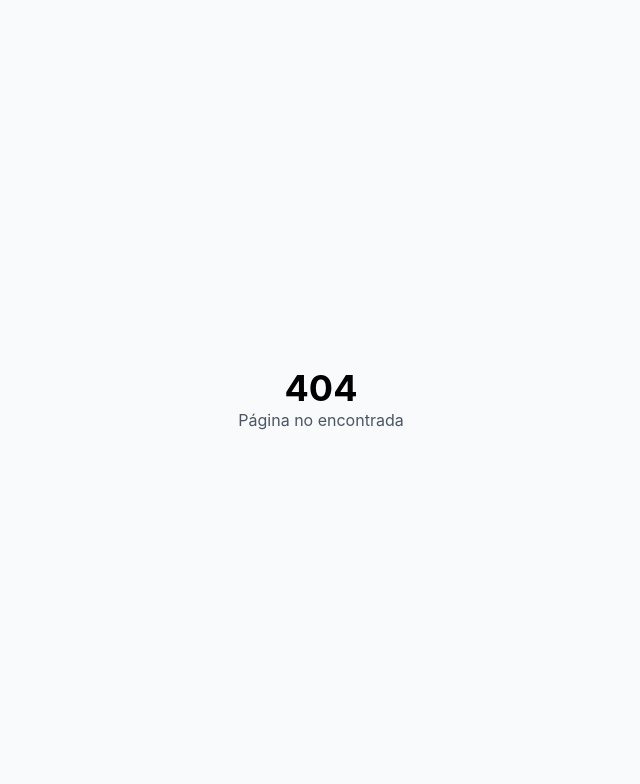
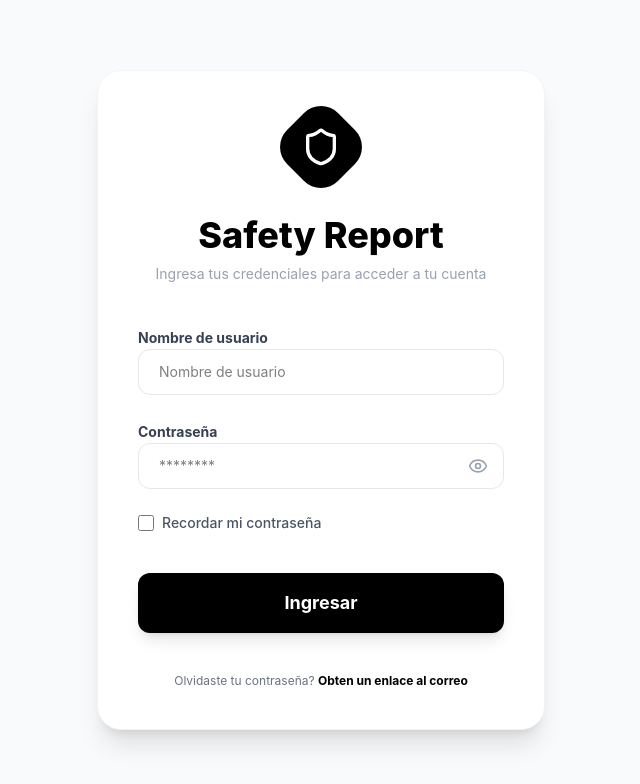
Before and after one commit to cabonifaz/maximlian3_frontend, a React (Vite) app: page /login in a window 1280 px wide. Before the commit this address had no page. Shown: the top 784 px of the page, without its empty margins (319-959 px from the left). Built offline with nearby package versions, Linux system fonts and the light colour scheme.

Commit message:
SRC-F1-004: feat: implement authentication pages and login routing integration

```diff
--- /dev/null
+++ b/src/pages/Auth/LoginPage.tsx
@@ -0,0 +1,133 @@
+import { useState } from "react";
+import { useForm } from "react-hook-form";
+import { zodResolver } from "@hookform/resolvers/zod";
+import * as z from "zod";
+import { useNavigate, Link } from "react-router";
+import { Eye, EyeOff, Shield } from "lucide-react";
+
+const loginSchema = z.object({
+  username: z.string().min(1, "El nombre de usuario es requerido"),
+  password: z.string().min(1, "La contraseña es requerida"),
+  rememberMe: z.boolean(),
+});
+
+type LoginFormData = z.infer<typeof loginSchema>;
+
+export default function LoginPage() {
+  const [showPassword, setShowPassword] = useState(false);
+  const navigate = useNavigate();
+
+  const {
+    register,
+    handleSubmit,
+    formState: { errors },
+  } = useForm<LoginFormData>({
+    resolver: zodResolver(loginSchema),
+    defaultValues: {
+      username: "",
+      password: "",
+      rememberMe: false,
+    },
+  });
+
+  const onSubmit = async (data: LoginFormData) => {
+    console.log("Login attempt:", data);
+    // After successful login simulation, go to role selection
+    navigate("/select-role");
+  };
+
+  return (
+    <div className="min-h-screen flex items-center justify-center bg-gray-50 p-4">
+      <div className="bg-brand-white w-full max-w-md p-10 rounded-3xl shadow-xl border border-gray-100 flex flex-col items-center animate-in fade-in zoom-in-95 duration-300">
+        {/* Logo */}
+        <div className="bg-brand-black p-4 rounded-3xl rotate-45 mb-8">
+          <Shield className="text-brand-white w-10 h-10 -rotate-45" />
+        </div>
+
+        <h1 className="text-4xl font-extrabold text-brand-black mb-2">
+          Safety Report
+        </h1>
+        <p className="text-gray-400 text-center text-sm mb-10 leading-relaxed px-4">
+          Ingresa tus credenciales para acceder a tu cuenta
+        </p>
+
+        <form onSubmit={handleSubmit(onSubmit)} className="w-full space-y-6">
+          <div className="space-y-2">
+            <label className="text-sm font-bold text-gray-700">
+              Nombre de usuario
+            </label>
+            <input
+              {...register("username")}
+              type="text"
+              placeholder="Nombre de usuario"
+              className={`w-full px-5 py-3 bg-brand-white border ${
+                errors.username ? "border-red-500" : "border-gray-200"
+              } rounded-xl text-sm focus:ring-4 focus:ring-brand-wine/10 focus:border-brand-wine outline-none transition-all`}
+            />
+            {errors.username && (
+              <p className="text-xs text-red-500">{errors.username.message}</p>
+            )}
+          </div>
+
+          <div className="space-y-2">
+            <label className="text-sm font-bold text-gray-700">
+              Contraseña
+            </label>
+            <div className="relative">
+              <input
+                {...register("password")}
+                type={showPassword ? "text" : "password"}
+                placeholder="********"
+                className={`w-full px-5 py-3 bg-brand-white border ${
+                  errors.password ? "border-red-500" : "border-gray-200"
+                } rounded-xl text-sm focus:ring-4 focus:ring-brand-wine/10 focus:border-brand-wine outline-none transition-all pr-12`}
+              />
+              <button
+                type="button"
+                onClick={() => setShowPassword(!showPassword)}
+                className="absolute right-4 top-1/2 -translate-y-1/2 text-gray-400 hover:text-brand-black transition-colors"
+              >
+                {showPassword ? <EyeOff size={20} /> : <Eye size={20} />}
+              </button>
+            </div>
+            {errors.password && (
+              <p className="text-xs text-red-500">{errors.password.message}</p>
+            )}
+          </div>
+
+          <div className="flex items-center gap-3">
+            <label className="flex items-center gap-2 cursor-pointer group">
+              <input
+                {...register("rememberMe")}
+                type="checkbox"
+                className="w-4 h-4 rounded border-gray-300 text-brand-black focus:ring-brand-black"
+              />
+              <span className="text-sm text-gray-600 font-medium">
+                Recordar mi contraseña
+              </span>
+            </label>
+          </div>
+
+          <button
+            type="submit"
+            className="w-full py-4 bg-brand-black text-brand-white rounded-xl text-lg font-bold hover:bg-brand-black/90 active:scale-[0.98] transition-all shadow-lg shadow-black/10 mt-4"
+          >
+            Ingresar
+          </button>
+        </form>
+
+        <div className="mt-10 text-center">
+          <p className="text-xs text-gray-500">
+            Olvidaste tu contraseña?{" "}
+            <Link
+              to="/forgot-password"
+              className="font-bold text-brand-black hover:text-brand-wine transition-colors"
+            >
+              Obten un enlace al correo
+            </Link>
+          </p>
+        </div>
+      </div>
+    </div>
+  );
+}
--- /dev/null
+++ b/src/pages/Auth/RoleSelectionPage.tsx
@@ -0,0 +1,82 @@
+import { useNavigate } from "react-router";
+import { Shield, ChevronRight, User, LogOut } from "lucide-react";
+
+const roles = [
+  {
+    id: "admin",
+    title: "Administrador",
+    description: "Acceso a configuracion de parametros y la gestion de usuarios",
+  },
+  {
+    id: "coordinator",
+    title: "Coordinador",
+    description: "Gestion, supervision y revision de pedidos, clientes y facturas dentro del sistema",
+  },
+  {
+    id: "analyst",
+    title: "Analista",
+    description: "Lectura de pedidos e investigacion de informes",
+  },
+];
+
+export default function RoleSelectionPage() {
+  const navigate = useNavigate();
+
+  const handleRoleSelect = (roleId: string) => {
+    console.log("Role selected:", roleId);
+    navigate("/admin");
+  };
+
+  return (
+    <div className="min-h-screen flex items-center justify-center bg-gray-50 p-4">
+      <div className="bg-brand-white w-full max-w-md p-10 rounded-3xl shadow-xl border border-gray-100 flex flex-col items-center animate-in fade-in zoom-in-95 duration-300">
+        {/* Logo */}
+        <div className="bg-brand-black p-4 rounded-3xl rotate-45 mb-8">
+          <Shield className="text-brand-white w-10 h-10 -rotate-45" />
+        </div>
+
+        <h1 className="text-4xl font-extrabold text-brand-black mb-2">Safety Report</h1>
+        <p className="text-gray-400 text-center text-sm mb-10 leading-relaxed px-6">
+          Credenciales validadas correctamente. Seleccione su rol para ingresar al sistema
+        </p>
+
+        <div className="w-full space-y-4">
+          {roles.map((role) => (
+            <button
+              key={role.id}
+              onClick={() => handleRoleSelect(role.id)}
+              className="w-full p-5 bg-brand-white border border-gray-100 rounded-2xl flex items-center gap-4 hover:border-brand-wine/30 hover:shadow-lg hover:shadow-brand-wine/5 group transition-all text-left"
+            >
+              <div className="flex-1">
+                <h3 className="text-brand-black font-bold mb-1 group-hover:text-brand-wine transition-colors">
+                  {role.title}
+                </h3>
+                <p className="text-gray-400 text-xs leading-relaxed">
+                  {role.description}
+                </p>
+              </div>
+              <ChevronRight className="text-gray-300 group-hover:text-brand-wine transition-colors" size={20} />
+            </button>
+          ))}
+        </div>
+
+        <div className="w-full mt-10 pt-6 border-t border-gray-50 flex items-center justify-between">
+          <div className="flex items-center gap-3">
+            <div className="w-10 h-10 rounded-full bg-gray-100 flex items-center justify-center text-gray-400">
+              <User size={20} />
+            </div>
+            <span className="text-sm font-bold text-brand-black">Juan Espinoza</span>
+          </div>
+
+          <button
+            onClick={() => navigate("/login")}
+            className="flex items-center gap-2 text-brand-wine font-bold text-sm hover:opacity-80 transition-opacity"
+          >
+            <LogOut size={18} />
+            <span>Cerrar sesion</span>
+          </button>
+        </div>
+      </div>
+    </div>
+  );
+}
--- /dev/null
+++ b/src/router/auth.routes.tsx
@@ -0,0 +1,14 @@
+import { type RouteObject } from "react-router";
+import LoginPage from "@maximilian/pages/Auth/LoginPage";
+import RoleSelectionPage from "@maximilian/pages/Auth/RoleSelectionPage";
+
+export const authRoutes: RouteObject[] = [
+  {
+    path: "login",
+    element: <LoginPage />,
+  },
+  {
+    path: "select-role",
+    element: <RoleSelectionPage />,
+  },
+];
--- a/src/router/index.tsx
+++ b/src/router/index.tsx
@@ -1,18 +1,26 @@
 import { createBrowserRouter, Navigate } from "react-router";
 import { adminRoutes } from "@maximilian/router/admin.routes";
+import { authRoutes } from "@maximilian/router/auth.routes";
 
 export const router = createBrowserRouter([
   {
     path: "/",
-    element: <Navigate to="/admin" replace />,
+    element: <Navigate to="/login" replace />,
   },
+  ...authRoutes,
   ...adminRoutes,
   {
     path: "*",
     element: (
-      <div className="flex flex-col items-center justify-center h-screen">
-        <h1 className="text-4xl font-bold text-brand-black">404</h1>
-        <p className="text-gray-600">Página no encontrada</p>
+      <div className="flex flex-col items-center justify-center h-screen bg-gray-50">
+        <h1 className="text-6xl font-black text-brand-black mb-4">404</h1>
+        <p className="text-gray-500 font-medium mb-8 text-xl">Página no encontrada</p>
+        <button
+          onClick={() => window.location.href = '/login'}
+          className="px-8 py-3 bg-brand-black text-brand-white rounded-xl font-bold hover:bg-brand-black/90 transition-all shadow-lg"
+        >
+          Volver al Inicio
+        </button>
       </div>
     ),
   },
```
